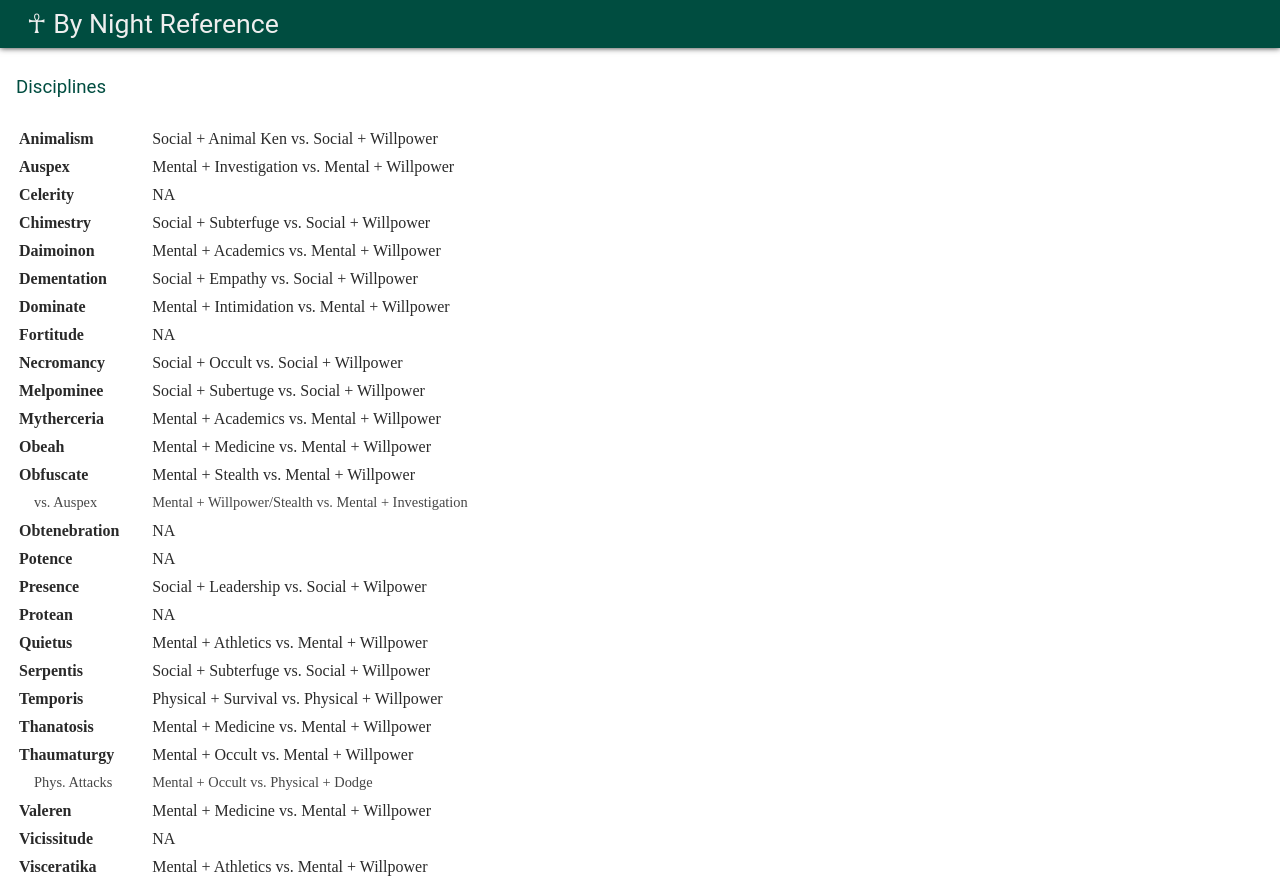
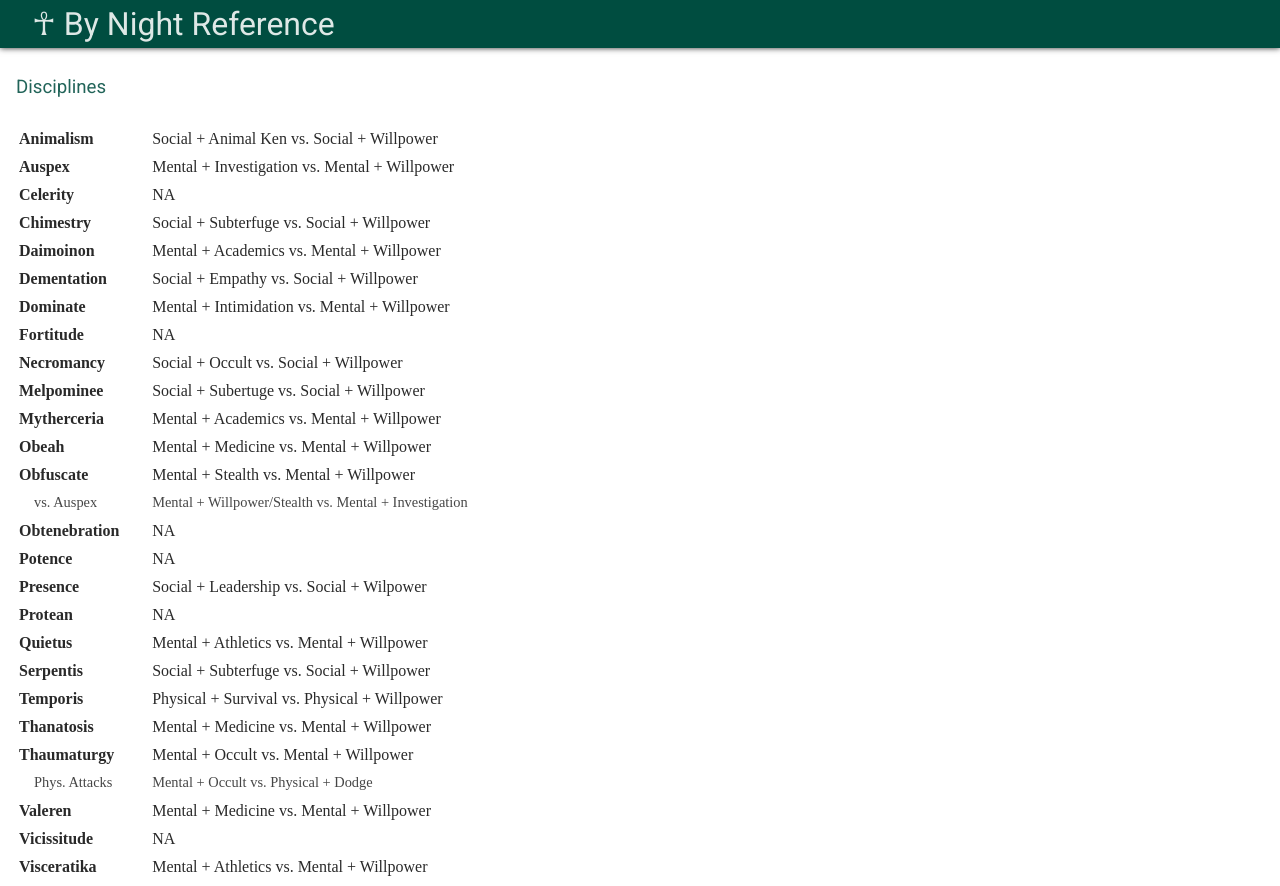
Before and after one commit to EvanEdwards/ByNightReference, a plain HTML site: page index.html in a window 1280 px wide. Shown: the top 886 px of the page. Drawn offline with Linux system fonts and the light colour scheme.

Commit message:
Minor cleanup, new icon

```diff
--- a/index.html
+++ b/index.html
@@ -1,6 +1,9 @@
 <!DOCTYPE html>
 <html>
 <head><title>By Night Reference</title></head>
+    <meta name="viewport" content="width=device-width, initial-scale=1.0, minimum-scale=1.0, maximum-scale=1.0, user-scalable=no">
+    <meta name="theme-color" content="#004D40">
+    <link href="//fonts.googleapis.com/css?family=Roboto:400,400italic,700,700italic,100,100italic%7CRoboto+Condensed:300italic,400italic,700italic,400,700,300%7CRoboto+Slab" rel="stylesheet">
 <style>
 
 body {
@@ -21,11 +24,10 @@ body > header {
   width:100%;
 }
 body > header h1 {
-  color: #eee;
+  color: rgba(255,255,255,0.87);
   padding: 0 1em;
-  font: 20pt Roboto, Noto, sans-serif;;
+  font: 400 24pt/48px Roboto, Noto, sans-serif;
   margin: 0;
-  line-height: 48px;
 }
 
 article {
@@ -43,7 +45,7 @@ Subheader font: Roboto Medium 14sp
 
 Subheader color can either be the secondary grey text value (54% black) or t */
 
-  color:#004D40;
+  color:rgba(0,77,64,0.87);
   font: 14pt Roboto, Noto, sans-serif;
   line-height: 48px;
   padding: 0 16px;
@@ -59,7 +61,7 @@ ul {
 p, li {
   padding: 0 16px;
   margin: 0.2em 0;
-  color: rgba(0,0,0,0.84);
+  color: rgba(0,0,0,0.87);
 }
 
 table.list {
```
Also changed, not shown: icon.png, 1 other file.
